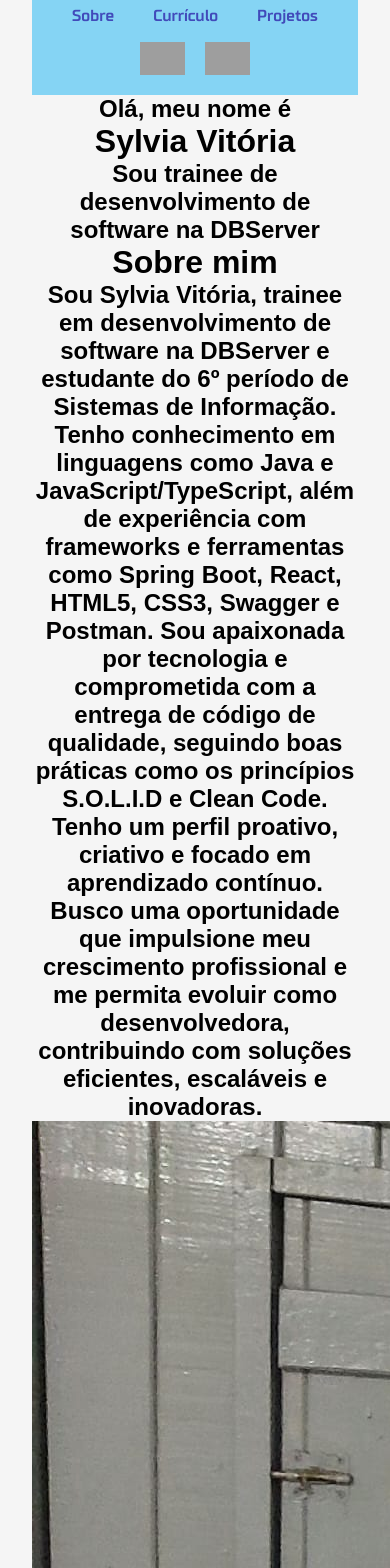
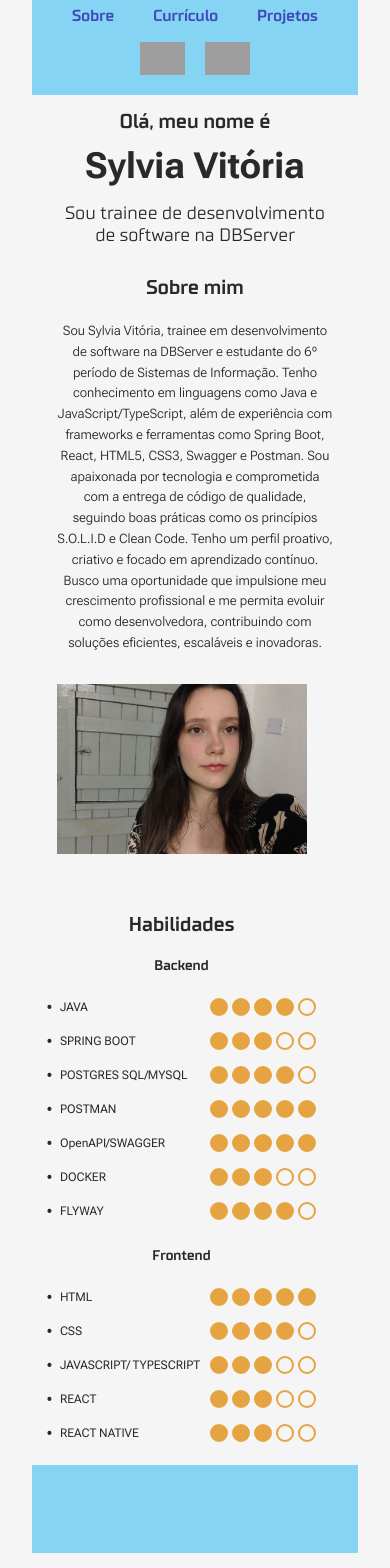
Before and after one commit to sylviavitoria/db-portifolio, a React (Vite) app: page / in a window 390 px wide. Shown: the part 120-1688 px from the top of the page. Built offline with nearby package versions, Linux system fonts and the light colour scheme; grey boxes are pictures that could not be loaded.

Commit message:
style: adiciona estilos para tela inicial e ajusta responsividade do layout

```diff
--- a/src/index.css
+++ b/src/index.css
@@ -1,7 +1,15 @@
+@import url('https://fonts.googleapis.com/css2?family=Roboto+Flex:opsz,wght@8..144,100..1000&display=swap');
 @font-face {
   font-family: 'TTSupermolot-Bold';
   src: url('./assets/fonts/TTSupermolotBold.otf') format('opentype');
   font-weight: bold;
+  font-display: swap;
+}
+
+@font-face {
+  font-family: 'TTSupermolot-Regular';
+  src: url('./assets/fonts/TTSupermolotRegular.otf') format('opentype');
+  font-weight: normal;
   font-display: swap;
 }
 
@@ -187,3 +195,412 @@ body {
   transform: scale(1.05);
   opacity: 0.8;
 }
+
+.footer {
+  background-color: #85D4F4;
+  padding: 60px 60px;
+  display: flex;
+  justify-content: center;
+  align-items: center;
+  width: 100%;
+  height: 80px;
+  margin-top: auto;
+  margin-bottom: 0;
+  border: none;
+  box-shadow: none;
+  outline: none;
+  border-radius: 0;
+
+}
+
+.footer .navbar-left {
+  display: flex;
+  align-items: center;
+  justify-content: center;
+}
+
+.footer .navbar-left .logo {
+  height: 80px;
+  width: auto;
+  transition: all 0.3s ease;
+}
+
+.footer .navbar-left .logo:hover {
+  transform: scale(1.05);
+  opacity: 0.8;
+}
+
+@media (max-width: 768px) {
+  .footer {
+    padding: 15px 20px;
+    justify-content: center;
+    height: auto;
+    border: none;
+    outline: none;
+    box-shadow: none;
+    border-radius: 0;
+  }
+
+  .footer .navbar-left {
+    justify-content: center;
+    width: 100%;
+  }
+
+  .footer .navbar-left .logo {
+    height: 45px;
+  }
+}
+
+@media (max-width: 480px) {
+  .footer {
+    padding: 20px 15px;
+    border: none;
+    outline: none;
+    box-shadow: none;
+    border-radius: 0;
+  }
+
+  .footer .navbar-left .logo {
+    height: 40px;
+  }
+}
+
+.sobre-container {
+  min-height: calc(100vh - 160px);
+  padding: 40px;
+  background-color: #f5f5f5;
+  display: flex;
+  align-items: center;
+  justify-content: center;
+  width: 100%;
+  overflow-x: hidden;
+  flex: 1;
+}
+.main-content {
+  display: flex;
+  max-width: 1200px;
+  width: 100%;
+  gap: 60px;
+  align-items: flex-start;
+}
+
+.left-content {
+  flex: 1;
+  padding-right: 40px;
+  padding-left: 0px;
+  min-width: 0;
+}
+
+.right-content {
+  flex: 1;
+  display: flex;
+  flex-direction: column;
+  align-items: center;
+  min-width: 0;
+}
+
+.greeting-text {
+  font-size: 36px;
+  color: #292929;
+  margin-bottom: 10px;
+  font-family: 'TTSupermolot-Bold';
+}
+
+.name {
+  font-size: 80px;
+  color: #292929;
+  margin-bottom: 15px;
+  font-family: 'Roboto Flex';
+  font-weight: 700;
+  word-wrap: break-word;
+}
+
+.position {
+  font-size: 36px;
+  font-weight: 400;
+  color: #292929;
+  margin-bottom: 100px;
+  font-family: 'TTSupermolot-Regular';
+  word-wrap: break-word;
+}
+
+.about-section {
+  margin-top: 20px;
+}
+
+.section-title {
+  font-size: 36px;
+  font-weight: 400;
+  color: #292929;
+  margin-bottom: 20px;
+  font-family: 'TTSupermolot-Bold';
+}
+
+.about-text {
+  font-size: 16px;
+  font-weight: 300;
+  color: #292929;
+  line-height: 1.6;
+  font-family: 'Roboto Flex';
+  word-wrap: break-word;
+}
+
+.profile-photo {
+  width: 100%;
+  max-width: 400px;
+  height: 280px;
+  object-fit: cover;
+  border-radius: 0;
+  margin-bottom: 40px;
+}
+
+.skills-section {
+  margin-top: 40px;
+  width: 100%;
+}
+
+.skills-container {
+  display: flex;
+  flex-direction: column;
+  gap: 30px;
+  width: 100%;
+}
+
+.skill-category {
+  display: flex;
+  flex-direction: column;
+  gap: 0px;
+}
+
+.skill-category-title {
+  font-size: 18px;
+  font-weight: 600;
+  color: #292929;
+  margin-bottom: 10px;
+  font-family: 'TTSupermolot-Bold';
+}
+
+.skill-list {
+  display: flex;
+  flex-direction: column;
+  gap: 0;
+}
+
+.habilidade-item {
+  display: flex;
+  justify-content: space-between;
+  align-items: center;
+  padding: 8px 0;
+  width: 100%;
+}
+
+.habilidade-content {
+  display: flex;
+  align-items: center;
+  gap: 8px;
+}
+
+.bullet-point {
+  font-size: 16px;
+  color: #292929;
+  font-weight: bold;
+}
+
+.habilidade-titulo {
+  font-size: 14px;
+  color: #292929;
+  font-family: 'Roboto Flex';
+  font-weight: 400;
+}
+
+.bolinhas-container {
+  display: flex;
+  gap: 4px;
+  align-items: center;
+}
+
+.bolinha {
+  width: 24px;
+  height: 24px;
+  border-radius: 50%;
+  border: 2px solid #E5A441;
+  transition: all 0.3s ease;
+}
+
+.bolinha.cheia {
+  background-color: #E5A441;
+}
+
+.bolinha.vazia {
+  background-color: transparent;
+}
+
+@media (max-width: 768px) {
+  .sobre-container {
+    padding: 20px;
+    min-height: auto;
+    align-items: flex-start;
+  }
+
+  .main-content {
+    flex-direction: column;
+    gap: 30px;
+  }
+
+  .left-content {
+    padding-right: 10px;
+    padding-left: 10px;
+    text-align: center;
+  }
+
+  .right-content {
+    align-items: center;
+  }
+
+  .greeting-text {
+    font-size: 24px;
+  }
+
+  .name {
+    font-size: 48px;
+  }
+
+  .position {
+    font-size: 24px;
+    margin-bottom: 40px;
+  }
+
+  .section-title {
+    font-size: 24px;
+  }
+
+  .about-text {
+    font-size: 14px;
+  }
+
+  .profile-photo {
+    width: 100%;
+    max-width: 300px;
+    height: 200px;
+    margin-bottom: 30px;
+  }
+
+  .skills-section {
+    margin-top: 30px;
+    width: 100%;
+  }
+
+  .skills-container {
+    gap: 25px;
+  }
+
+  .skill-category-title {
+    font-size: 16px;
+    text-align: center;
+    margin-bottom: 15px;
+  }
+
+  .habilidade-item {
+    justify-content: space-between;
+    align-items: center;
+    flex-direction: row;
+    gap: 15px;
+    padding: 10px 0;
+    width: 100%;
+  }
+
+  .habilidade-content {
+    display: flex;
+    align-items: center;
+    gap: 8px;
+    flex: 1;
+  }
+
+  .bolinhas-container {
+    display: flex;
+    gap: 4px;
+    align-items: center;
+    flex-shrink: 0;
+  }
+
+  .bolinha {
+    width: 20px;
+    height: 20px;
+    border-radius: 50%;
+    border: 2px solid #E5A441;
+    transition: all 0.3s ease;
+  }
+
+  .habilidade-titulo {
+    font-size: 14px;
+    color: #292929;
+    font-family: 'Roboto Flex';
+    font-weight: 400;
+  }
+
+  .bullet-point {
+    font-size: 14px;
+    color: #292929;
+    font-weight: bold;
+  }
+}
+
+@media (max-width: 450px) {
+  .sobre-container {
+    padding: 15px;
+    min-height: auto;
+    align-items: flex-start;
+  }
+  .greeting-text {
+    font-size: 20px;
+  }
+
+  .name {
+    font-size: 36px;
+  }
+
+  .position {
+    font-size: 18px;
+    margin-bottom: 30px;
+  }
+
+  .section-title {
+    font-size: 20px;
+  }
+
+  .about-text {
+    font-size: 13px;
+  }
+
+  .profile-photo {
+    width: 100%;
+    max-width: 250px;
+    height: 170px;
+  }
+
+  .skills-section {
+    margin-top: 25px;
+  }
+
+  .skills-container {
+    gap: 20px;
+  }
+
+  .skill-category-title {
+    font-size: 14px;
+  }
+
+  .habilidade-titulo {
+    font-size: 12px;
+  }
+
+  .bolinha {
+    width: 18px;
+    height: 18px;
+  }
+
+  .habilidade-item {
+    padding: 8px 0;
+    gap: 10px;
+  }
+}
```
